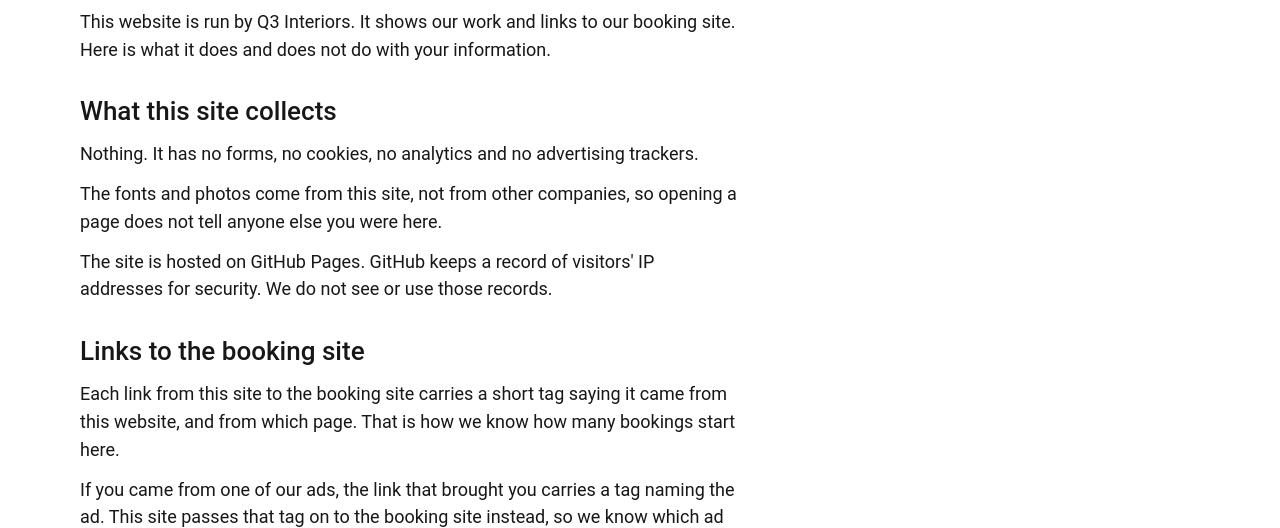
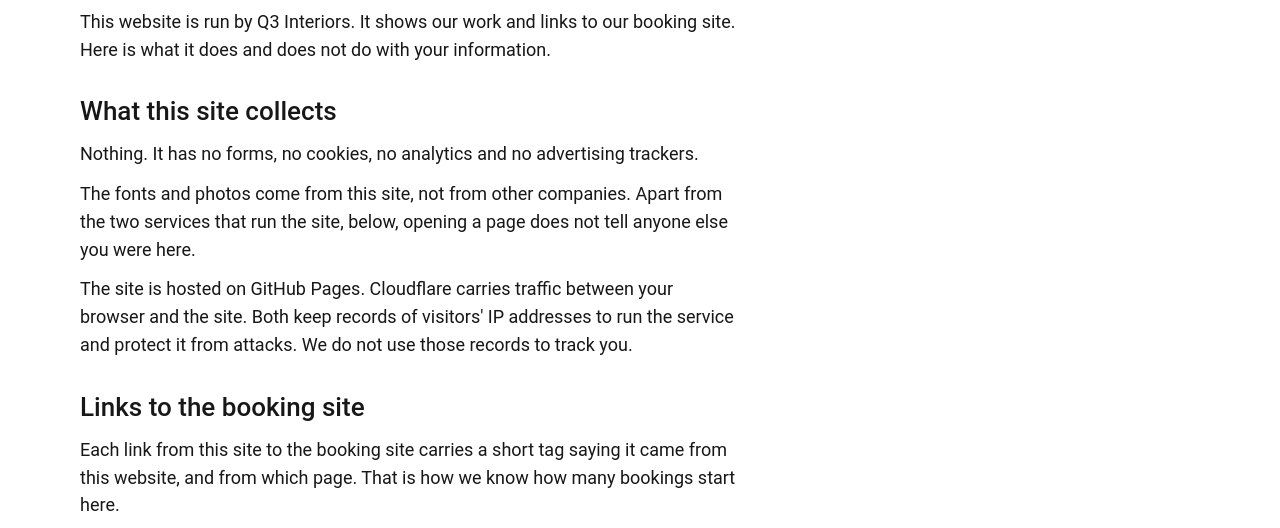
Before and after one commit to chris-88/q3-website, an Astro site: page /privacy in a window 1280 px wide. Shown: the part 242-770 px from the top of the page. Built offline with nearby package versions, Linux system fonts and the light colour scheme; Astro itself is replaced by a stand-in of ours.

Commit message:
docs(privacy): name Cloudflare alongside GitHub Pages
Co-Authored-By: Claude Opus 5.5 <noreply@anthropic.com>
Claude-Session: https://claude.ai/code/session_01GDMogQ6xMxQyR5nM6bvxKe

```diff
--- a/src/pages/privacy.astro
+++ b/src/pages/privacy.astro
@@ -26,12 +26,13 @@ const BOOKING_PRIVACY_URL = 'https://book.q3interiors.ie/#/privacy'
         </h2>
         <p>Nothing. It has no forms, no cookies, no analytics and no advertising trackers.</p>
         <p>
-          The fonts and photos come from this site, not from other companies, so opening a page does
-          not tell anyone else you were here.
+          The fonts and photos come from this site, not from other companies. Apart from the two
+          services that run the site, below, opening a page does not tell anyone else you were here.
         </p>
         <p>
-          The site is hosted on GitHub Pages. GitHub keeps a record of visitors' IP addresses for
-          security. We do not see or use those records.
+          The site is hosted on GitHub Pages. Cloudflare carries traffic between your browser and
+          the site. Both keep records of visitors' IP addresses to run the service and protect it
+          from attacks. We do not use those records to track you.
         </p>
       </section>
 
```
